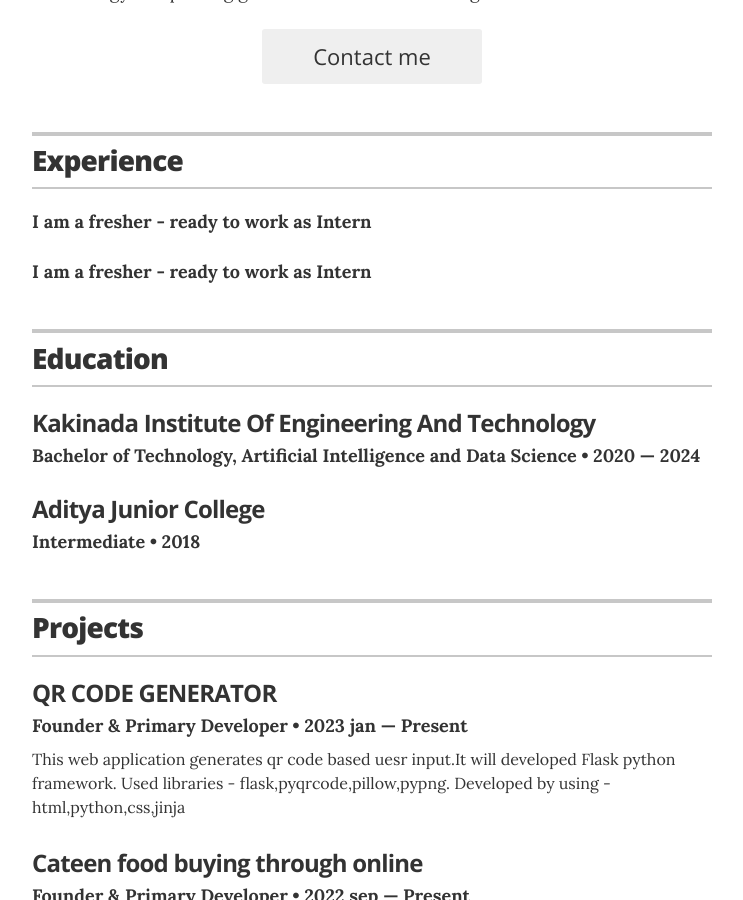
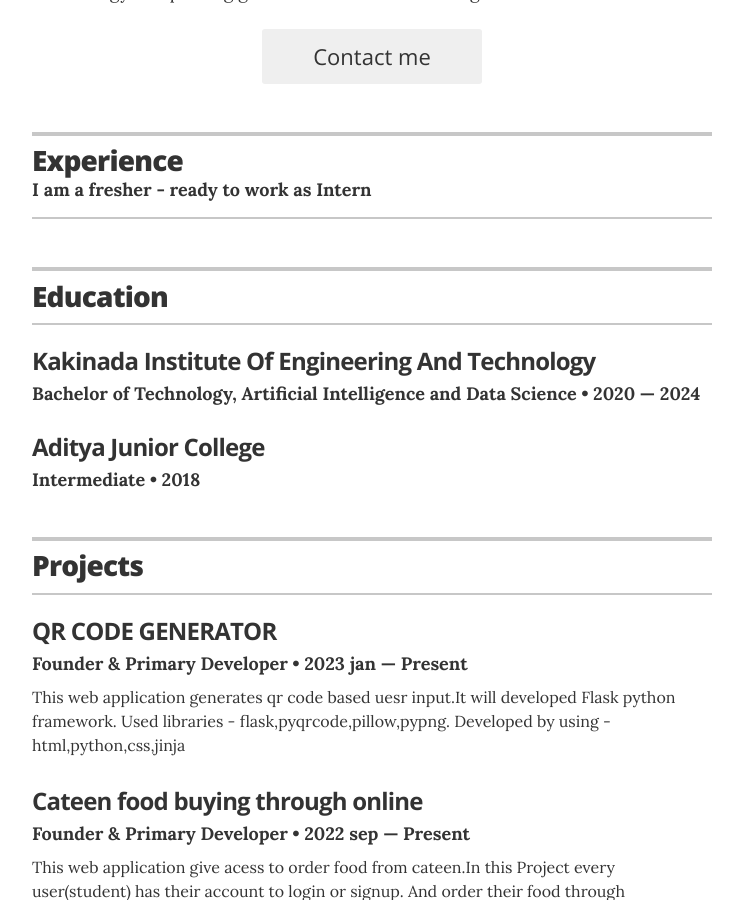
Before and after one commit to iamprasadraju/resume, a Jekyll site: the page built from index.html, in a window 1280 px wide and 900 px high, scrolled down 399 px. Shown: the whole window, without its empty margins (268-1011 px from the left). Built offline with Jekyll 4.4.1, drawn with Linux system fonts in a browser that asks for light colours.

Commit message:
Update resume.html

```diff
--- a/_layouts/resume.html
+++ b/_layouts/resume.html
@@ -54,16 +54,17 @@
 
         <header class="section-header">
           <h2>Experience</h2>
+          <h4 class="resume-item-details" itemprop="description">I am a fresher - ready to work as Intern</h4>
         </header>
 
-        {% for job in site.data.experience %}
+       <!-- {% for job in site.data.experience %}
         <div class="resume-item" itemscope itemprop="worksFor" itemtype="http://schema.org/Organization">
           <!--<h3 class="resume-item-title" itemprop="name">{{ job.company }}</h3>
-          <p class="resume-item-copy">{{ job.summary }}</p> -->
-          <h4 class="resume-item-details" itemprop="description">I am a fresher - ready to work as Intern</h4>
+          <p class="resume-item-copy">{{ job.summary }}</p>
 
-        </div><!-- end of resume-item -->
-        {% endfor %}
+
+        </div> end of resume-item
+        {% endfor %}-->
 
       </section>
       <!-- end Experience -->
```
